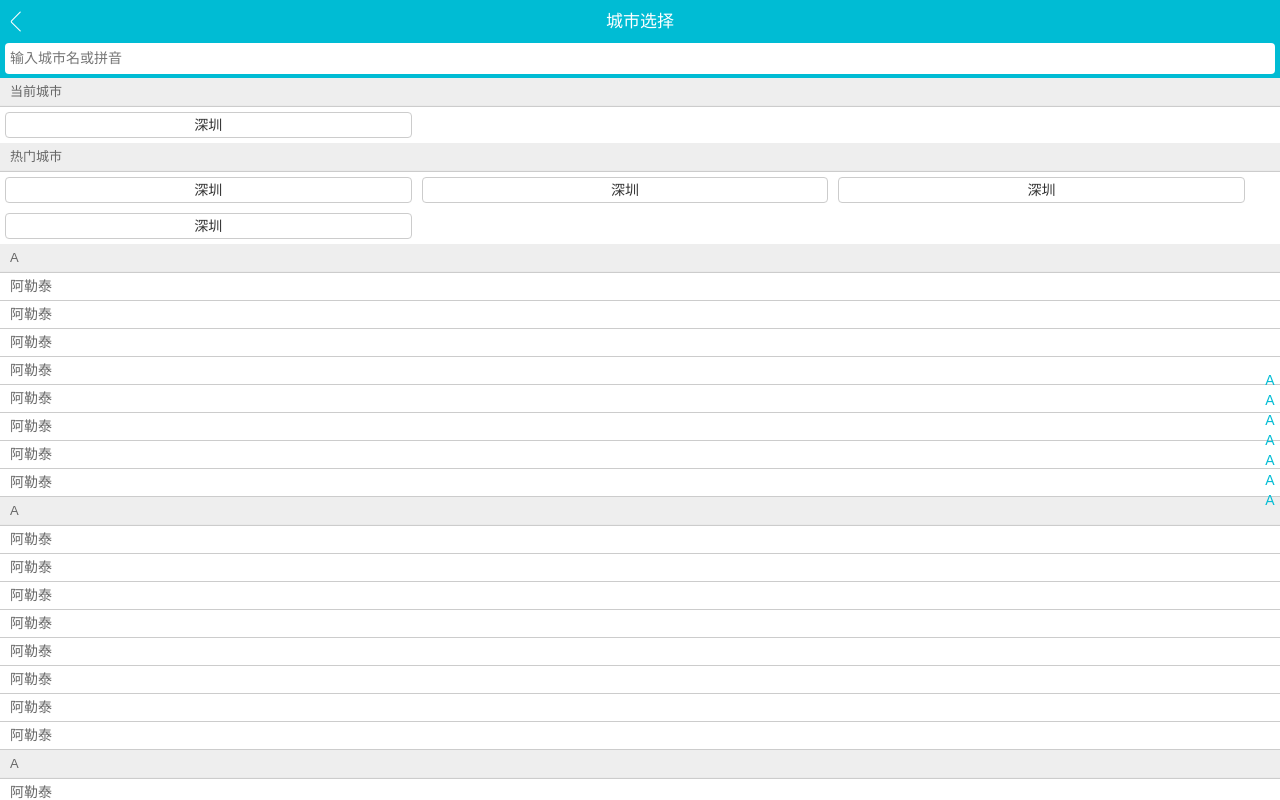
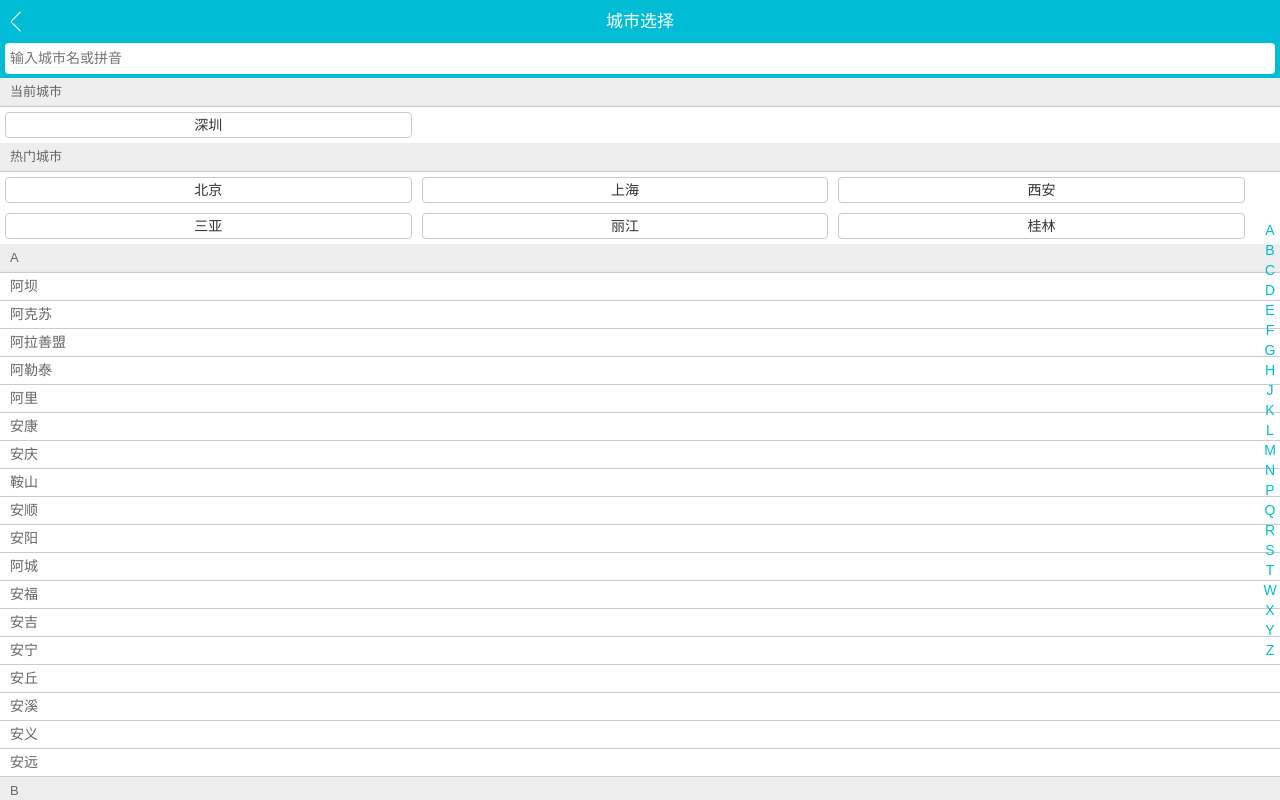
Before and after one commit to lichengping/piao.qunar, a Vue app: page /#/city in a window 1280 px wide. Built offline with nearby package versions, Linux system fonts and the light colour scheme.

Commit message:
城市ajax完成

```diff
--- a/src/pages/city/City.vue
+++ b/src/pages/city/City.vue
@@ -2,16 +2,18 @@
 <div>
   <city-header></city-header>
   <city-search></city-search>
-  <city-list></city-list>
-  <city-alphabet></city-alphabet>
+  <city-list :cities="cities" :hot="hotCities"></city-list>
+  <city-alphabet :cities="cities"></city-alphabet>
 </div>
 </template>
 
 <script>
+import axios from 'axios'
 import CityHeader from './components/Header'
 import CitySearch from './components/Search'
 import CityList from './components/List'
 import CityAlphabet from './components/Alphabet'
+import { log } from 'util';
 export default {
     name: 'City',
     components: {
@@ -19,6 +21,39 @@ export default {
       CitySearch,
       CityList,
       CityAlphabet,
+    },
+    data() {
+      return {
+        // 城市名字  父组件向子组件传值
+        cities:{},
+        //热门地名   父组件向子组件传值
+        hotCities:[]
+      }
+    },
+    methods: {
+      getCityInfo () {
+        //发ajax请求
+        axios.get('static/mock/city.json')
+        //返回值
+        .then(this.handleGetCityInfoSucc)
+      },
+      //方法 接收后台模拟数据
+      handleGetCityInfoSucc(res) {
+        //获取数据内容
+        res = res.data;
+        //ret指后端返回的一个数据项, true或false  是否成功
+        if(res.ret && res.data){
+           const data = res.data;
+           this.cities = data.cities;
+           this.hotCities = data.hotCities;
+        }
+          console.log(res);
+
+      }
+    },
+    // 生命周期函数mounted:在页面dom挂载完毕之后执行
+    mounted () {
+        this.getCityInfo()
     }
 }
 </script>
--- a/src/pages/city/components/Alphabet.vue
+++ b/src/pages/city/components/Alphabet.vue
@@ -1,18 +1,18 @@
 <template>
    <ul class="list">
-       <li class="item">A</li>
-       <li class="item">A</li>
-       <li class="item">A</li>
-       <li class="item">A</li>
-       <li class="item">A</li>
-       <li class="item">A</li>
-       <li class="item">A</li>
+       <li class="item"  v-for="(item, key) of cities" :key="key">{{key}}</li>
    </ul>
 </template>
 
 <script>
+
 export default {
     name: 'CityAlphabet',
+    //接收父组件传来的值
+    props:{
+        cities:Object
+    }
+
 }
 </script>
 
--- a/src/pages/city/components/List.vue
+++ b/src/pages/city/components/List.vue
@@ -14,53 +14,15 @@
      <div class="area">
          <div class="title border-bottom">热门城市</div>
          <div class="button-list">
-             <div class="button-wrapper">
-                 <div class="button">深圳</div>
-             </div>
-               <div class="button-wrapper">
-                 <div class="button">深圳</div>
-             </div>
-               <div class="button-wrapper">
-                 <div class="button">深圳</div>
-             </div>
-               <div class="button-wrapper">
-                 <div class="button">深圳</div>
+             <div class="button-wrapper" v-for="item of hot" :key="item.id">
+                 <div class="button">{{item.name}}</div>
              </div>
          </div>
      </div>
-     <div class="area">
-         <div class="title border-bottom">A</div>
+     <div class="area" v-for="(item, key) of cities" :key="key">
+         <div class="title border-bottom">{{key}}</div>
          <div class="item-list">
-             <div class="item">阿勒泰</div>
-             <div class="item">阿勒泰</div>
-             <div class="item">阿勒泰</div>
-             <div class="item">阿勒泰</div>
-             <div class="item">阿勒泰</div>
-             <div class="item">阿勒泰</div>
-             <div class="item">阿勒泰</div>
-             <div class="item">阿勒泰</div>
-         </div>
-          <div class="title border-bottom">A</div>
-         <div class="item-list">
-             <div class="item">阿勒泰</div>
-             <div class="item">阿勒泰</div>
-             <div class="item">阿勒泰</div>
-             <div class="item">阿勒泰</div>
-             <div class="item">阿勒泰</div>
-             <div class="item">阿勒泰</div>
-             <div class="item">阿勒泰</div>
-             <div class="item">阿勒泰</div>
-         </div>
-          <div class="title border-bottom">A</div>
-         <div class="item-list">
-             <div class="item">阿勒泰</div>
-             <div class="item">阿勒泰</div>
-             <div class="item">阿勒泰</div>
-             <div class="item">阿勒泰</div>
-             <div class="item">阿勒泰</div>
-             <div class="item">阿勒泰</div>
-             <div class="item">阿勒泰</div>
-             <div class="item">阿勒泰</div>
+             <div class="item" v-for="innerItem of item" :key="innerItem.id">{{innerItem.name}}</div>
          </div>
      </div>
     </div>
@@ -72,6 +34,11 @@
 import BScroll from 'better-scroll'
 export default {
     name: 'CityList',
+    //接收父组件传来的值
+    props: {
+      hot: Array,
+      cities: Object,
+    },
     // 生命周期函数mounted:在页面dom挂载完毕之后执行
     mounted () {
         this.scroll = new BScroll(this.$refs.wrapper)
--- a/src/pages/home/Home.vue
+++ b/src/pages/home/Home.vue
@@ -40,10 +40,12 @@ export default {
   },
   methods: {
     getHomeInfo () {
+       //请求ajax数据
       axios.get('/static/mock/index.json')
+        //返回值
         .then(this.getHomeInfoSucc)
     },
-    //请求ajax数据
+    //方法  获取数据
     getHomeInfoSucc (res) {
       //获取数据内容
       res = res.data;
```
